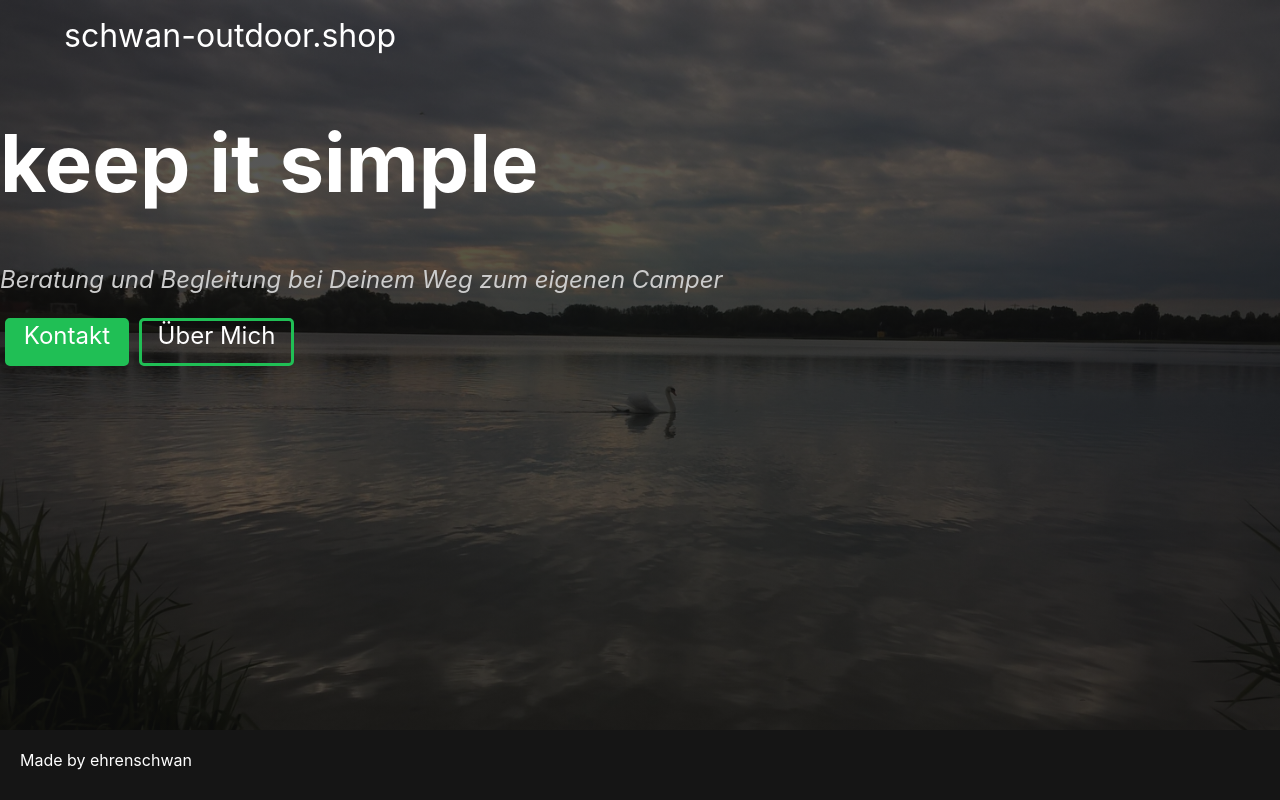
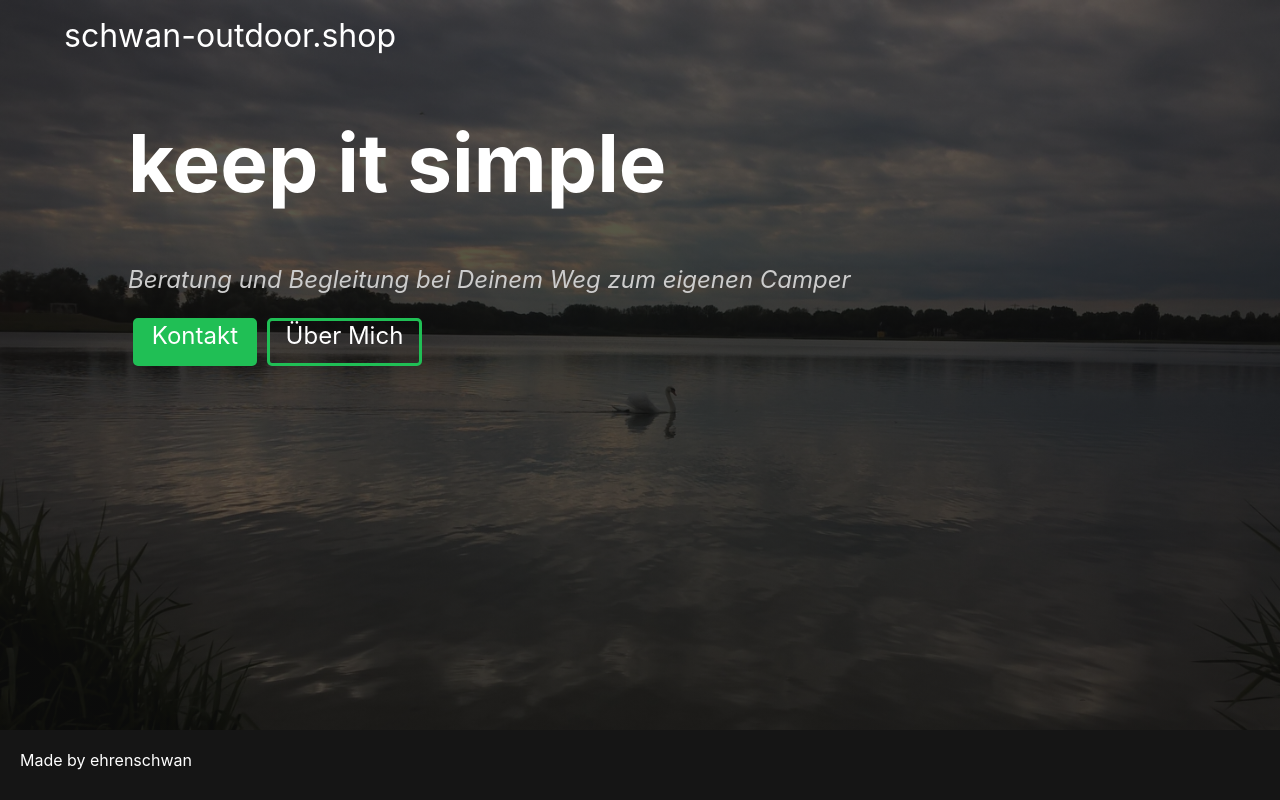
Before and after one commit to LucaSchwan/schwan-outdoor_shop, a Next.js app: page / in a window 1280 px wide. Built offline with nearby package versions, Linux system fonts and the light colour scheme.

Commit message:
fixed padding for full width

```diff
--- a/styles/App.module.scss
+++ b/styles/App.module.scss
@@ -32,7 +32,7 @@
 }
 
 .page_wrapper {
-  padding: 0 0 8rem;
+  padding: 0 10rem 0 8rem;
   margin-top: 2rem;
 
   @media only screen and (max-width: 900px) {
```
